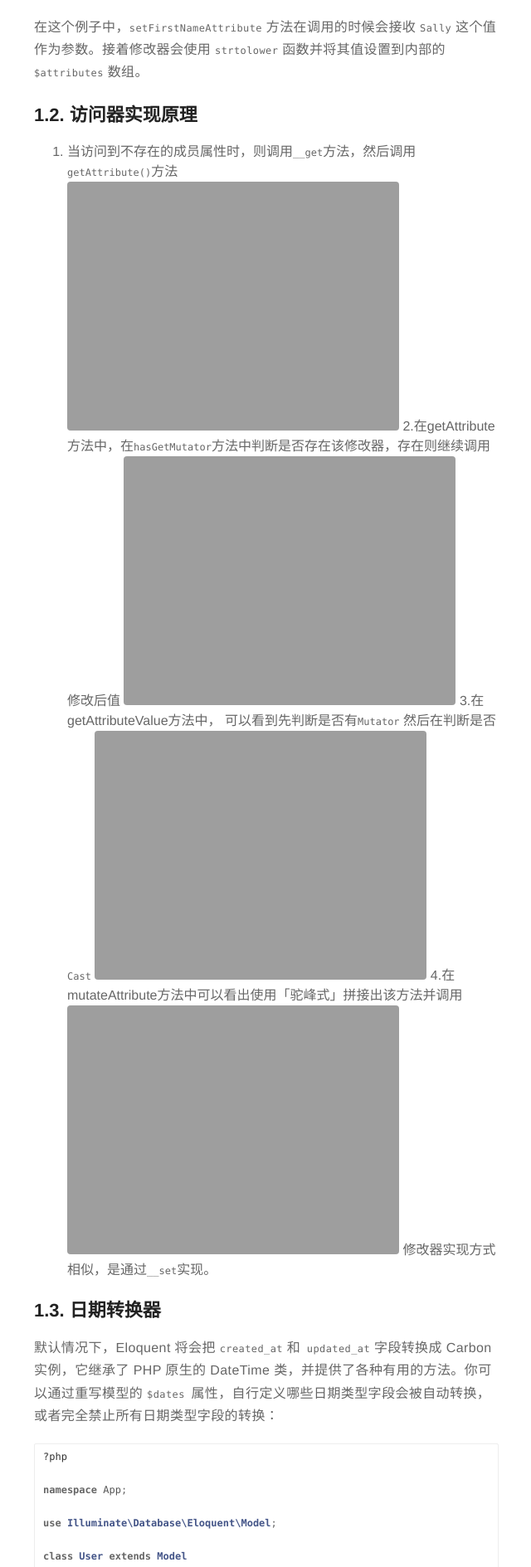
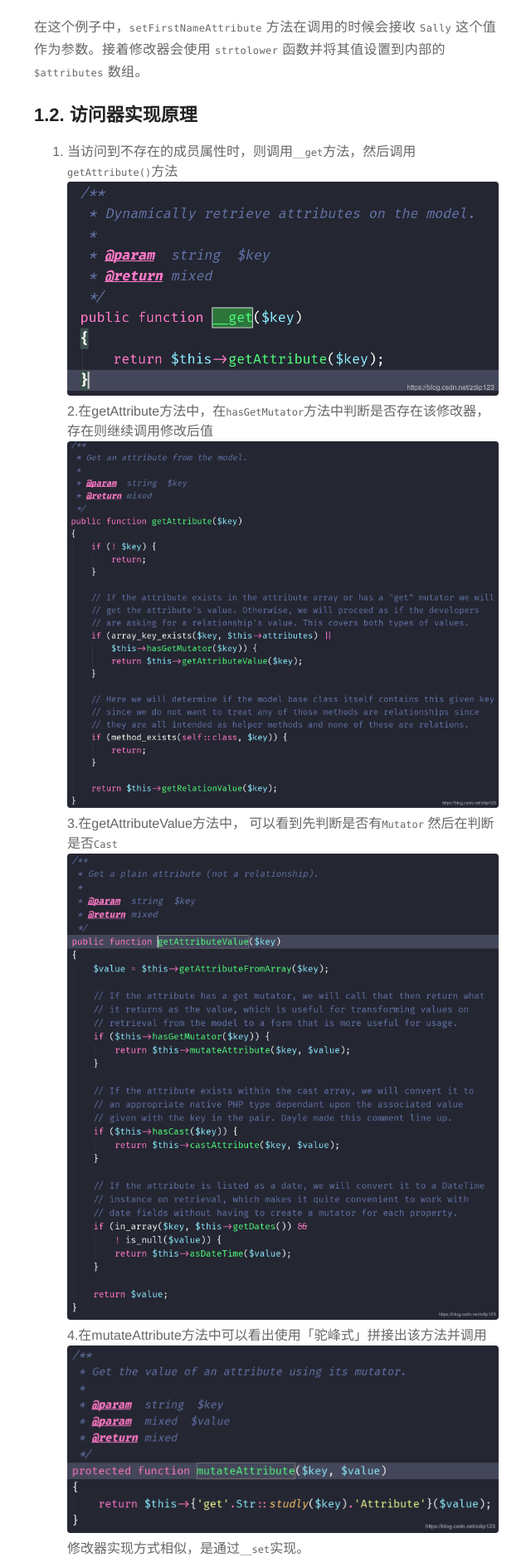
Before and after one commit to ArcherZdip/archerzdip.github.io, a Jekyll site: the page built from _posts/2019-03-12-Laravel日常笔记系列之一.md, in a window 1280 px wide. Shown: the part 2715-4604 px from the top of the page at 83% size, without its empty margins (319-959 px from the left). Built offline with Jekyll 4.4.1, drawn with Linux system fonts in a browser that asks for light colours.

Commit message:
Fix images.

```diff
--- a/_posts/2019-03-12-Laravel日常笔记系列之一.md
+++ b/_posts/2019-03-12-Laravel日常笔记系列之一.md
@@ -108,13 +108,13 @@ $user->first_name = 'Sally';
 
 ## 1.2. 访问器实现原理
 1. 当访问到不存在的成员属性时，则调用`__get`方法，然后调用`getAttribute()`方法
-![__get](https://archerzdip.github.io/assets/post/20190305122525205.png =500x300)
+![__get](https://archerzdip.github.io/assets/post/20190305122525205.png)
 2.在getAttribute方法中，在`hasGetMutator`方法中判断是否存在该修改器，存在则继续调用修改后值
-![在这里插入图片描述](https://archerzdip.github.io/assets/post/20190305123101417.png =620x500)
+![在这里插入图片描述](https://archerzdip.github.io/assets/post/20190305123101417.png)
 3.在getAttributeValue方法中， 可以看到先判断是否有`Mutator` 然后在判断是否`Cast`
-![在这里插入图片描述](https://archerzdip.github.io/assets/post/20190305123407310.png =600x600)
+![在这里插入图片描述](https://archerzdip.github.io/assets/post/20190305123407310.png)
 4.在mutateAttribute方法中可以看出使用「驼峰式」拼接出该方法并调用
-![在这里插入图片描述](https://archerzdip.github.io/assets/post/20190305123722439.png =600x300)
+![在这里插入图片描述](https://archerzdip.github.io/assets/post/20190305123722439.png)
 修改器实现方式相似，是通过`__set`实现。
 
 
@@ -183,7 +183,7 @@ class Flight extends Model
 这个`$dateFormat`可以接受的值和`php`中`date()`函数第一个参数可以接受的值一样。
 U的意思就是我们平常说的时间戳(10位到秒)
 php在线手册地址:http://php.net/manual/zh/function.date.php
-![在这里插入图片描述](https://archerzdip.github.io/assets/post/20190305125054525.png =500x300)
+![在这里插入图片描述](https://archerzdip.github.io/assets/post/20190305125054525.png)
 ## 1.4. 属性类型转换
 `$casts `属性在模型中提供了一个便利的方法来将属性转换为常见的数据类型。`$casts `属性应是一个数组，且数组的键是那些需要被转换的属性名称，值则是你希望转换的数据类型。支持转换数据类型有：
 
```
